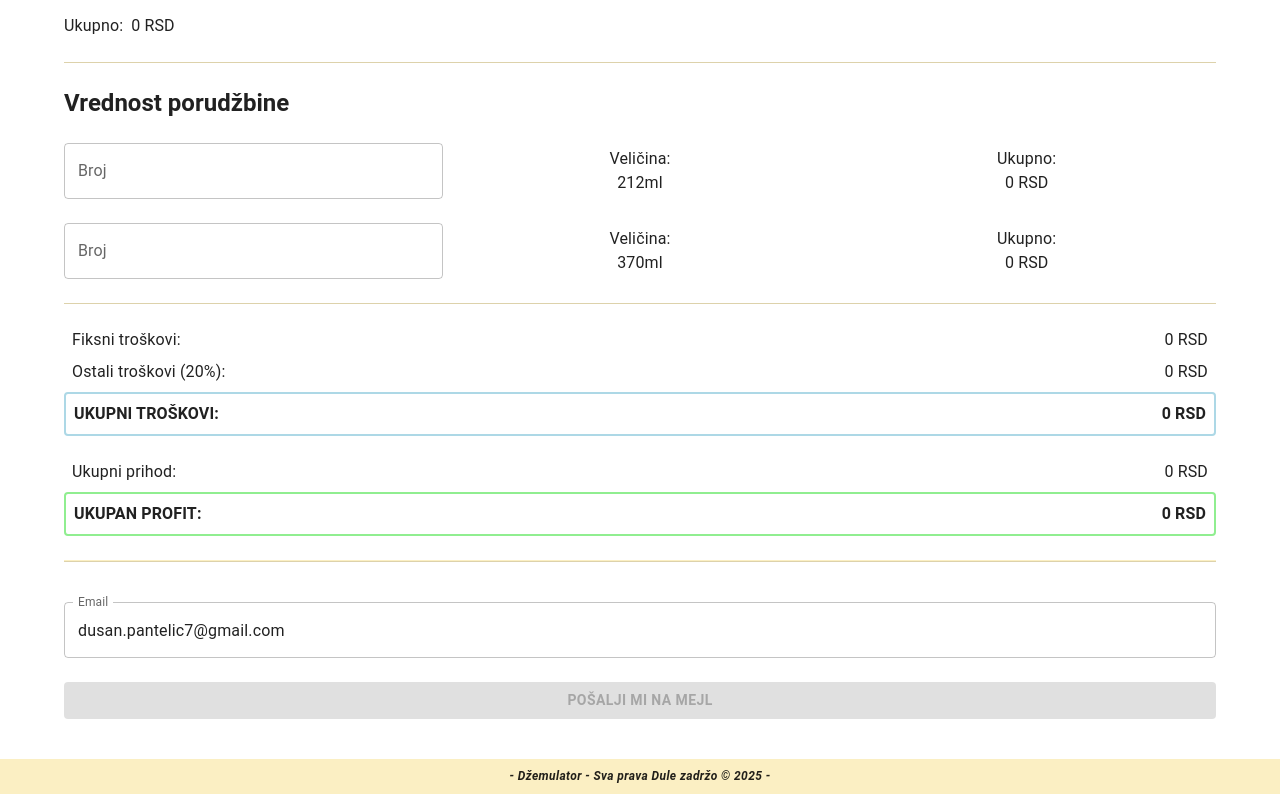
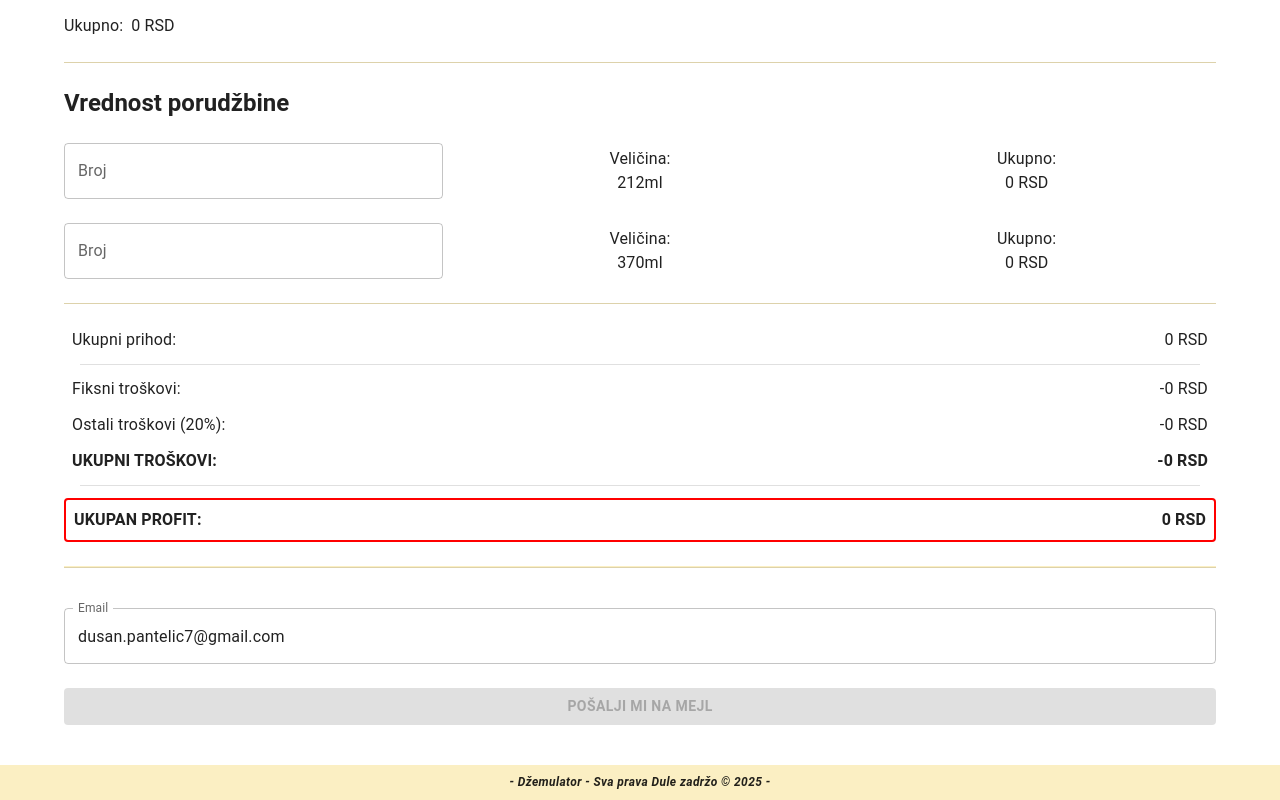
Before and after one commit to LakiTheGreat/UI_dzem_kalkulator, a React (Create React App) app in the folder my-app/: page / in a window 1280 px wide. Shown: the part 634-1434 px from the top of the page. Built offline with nearby package versions, Linux system fonts and the light colour scheme; some icons are missing.

Commit message:
polish presek values

```diff
--- a/my-app/src/form/index.tsx
+++ b/my-app/src/form/index.tsx
@@ -550,7 +550,18 @@ export default function Form() {
 
         {/* ----------------------------------------------------------------------- */}
 
-        <Stack gap={1}>
+        <Stack gap={1.5}>
+          <Stack
+            direction='row'
+            alignItems='center'
+            justifyContent='space-between'
+            gap={3}
+            sx={{ px: 1 }}
+          >
+            <Typography variant='body1'>Ukupni prihod:</Typography>
+            <FormattedPrice price={totalIncome} />
+          </Stack>
+          <Divider variant='middle' />
           <Stack
             direction='row'
             alignItems='center'
@@ -559,7 +570,7 @@ export default function Form() {
             sx={{ px: 1 }}
           >
             <Typography variant='body1'>Fiksni troškovi:</Typography>
-            <FormattedPrice price={fixedExpences} />
+            <FormattedPrice price={fixedExpences} isExpense={true} />
           </Stack>
 
           <Stack
@@ -570,7 +581,7 @@ export default function Form() {
             sx={{ px: 1 }}
           >
             <Typography variant='body1'>Ostali troškovi (20%):</Typography>
-            <FormattedPrice price={additionalExpences} />
+            <FormattedPrice price={additionalExpences} isExpense={true} />
           </Stack>
 
           <Stack
@@ -578,14 +589,20 @@ export default function Form() {
             alignItems='center'
             justifyContent='space-between'
             gap={3}
-            sx={{ border: '2px solid lightblue', p: 1, borderRadius: 1 }}
+            sx={{ px: 1, borderRadius: 1 }}
           >
             <Typography variant='body1' sx={{ fontWeight: 'bold' }}>
               UKUPNI TROŠKOVI:
             </Typography>
-            <FormattedPrice price={totalExpences} isBold={true} />
+
+            <FormattedPrice
+              price={totalExpences}
+              isBold={true}
+              isExpense={true}
+            />
           </Stack>
-        </Stack>
+
+          <Divider variant='middle' />
 
           <Stack gap={1}>
             <Stack
@@ -593,23 +610,19 @@ export default function Form() {
               alignItems='center'
               justifyContent='space-between'
               gap={3}
-            sx={{ px: 1 }}
-          >
-            <Typography variant='body1'>Ukupni prihod:</Typography>
-            <FormattedPrice price={totalIncome} />
-          </Stack>
-
-          <Stack
-            direction='row'
-            alignItems='center'
-            justifyContent='space-between'
-            gap={3}
-            sx={{ p: 1, border: '2px solid lightGreen', borderRadius: 1 }}
+              sx={{
+                p: 1,
+                border: `2px solid ${
+                  Number(totalProfit) > 0 ? 'lightGreen' : 'red'
+                }`,
+                borderRadius: 1,
+              }}
             >
               <Typography variant='body1' sx={{ fontWeight: 'bold' }}>
                 UKUPAN PROFIT:
               </Typography>
               <FormattedPrice price={totalProfit} isBold={true} />
+            </Stack>
           </Stack>
         </Stack>
 
--- a/my-app/src/utils/FormattedPrice.tsx
+++ b/my-app/src/utils/FormattedPrice.tsx
@@ -4,6 +4,7 @@ interface FormattedPriceProps {
   price: number | string;
   locales?: string;
   isBold?: boolean;
+  isExpense?: boolean;
   minimumFractionDigits?: number;
   maximumFractionDigits?: number;
   variant?: TypographyProps['variant'];
@@ -16,6 +17,7 @@ export default function FormattedPrice({
   isBold = false,
   minimumFractionDigits = 0,
   maximumFractionDigits = 0,
+  isExpense = false,
 }: FormattedPriceProps) {
   const numericPrice = typeof price === 'string' ? Number(price) : price;
 
@@ -31,6 +33,7 @@ export default function FormattedPrice({
       variant={variant}
       sx={{ fontWeight: isBold ? 'bold' : 'normal' }}
     >
+      {isExpense && '-'}
       {formatted}
     </Typography>
   );
```
Lines whose indentation alone changed are shown as unchanged.
